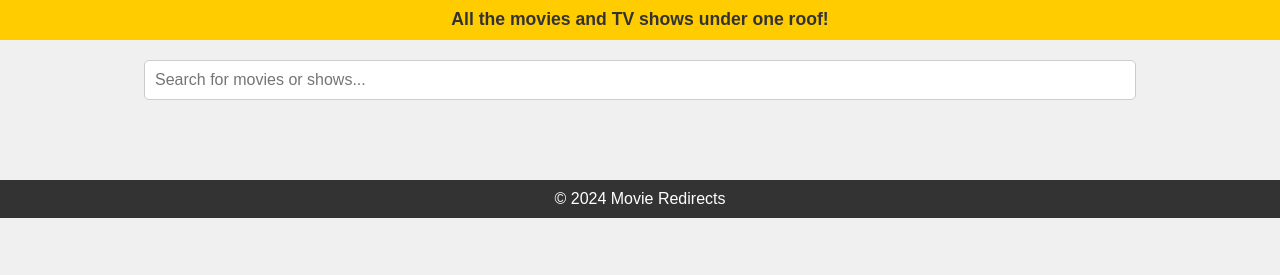
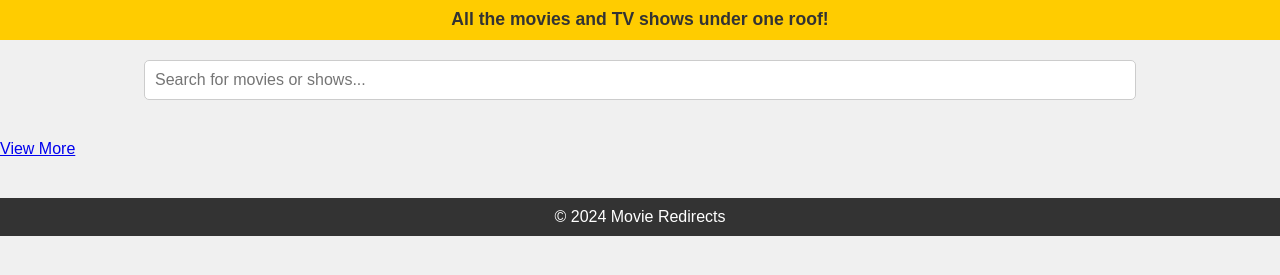
Before and after one commit to navinsingh22/naayos, a plain HTML site: page index.html in a window 1280 px wide. Shown: the part 115-390 px from the top of the page. Drawn offline with nearby package versions, Linux system fonts and the light colour scheme; no server answers.

Commit message:
Update index.html

```diff
--- a/index.html
+++ b/index.html
@@ -22,6 +22,16 @@
         <input type="text" id="search-input" placeholder="Search for movies or shows...">
     </div>
 
+    <!-- Carousel Section -->
+    <section class="carousel" id="carousel-section">
+        <div class="carousel-wrapper">
+            <!-- Movie cards will be dynamically inserted here -->
+        </div>
+        <div class="view-more">
+            <a href="movies.html" class="view-more-btn">View More</a>
+        </div>
+    </section>
+
     <section class="content" id="movie-list">
         <!-- Movies will be dynamically inserted here -->
     </section>
```
